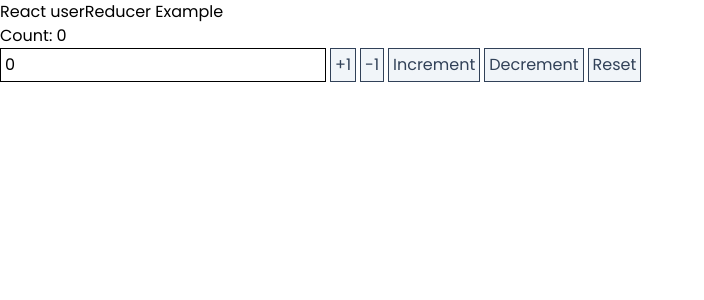
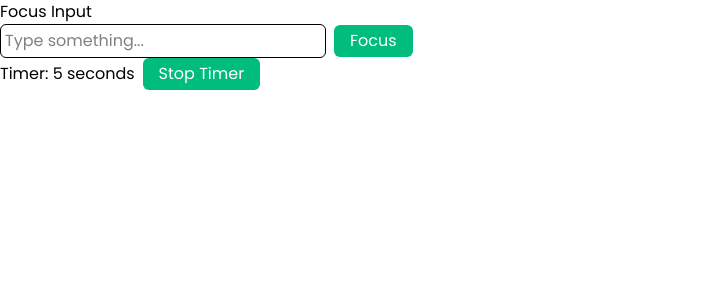
Before and after one commit to brientamayo/React-Course, a React (Vite) app: page / in a window 1280 px wide. Shown: the top 300 px of the page, without its empty margins (0-704 px from the left). Built offline with nearby package versions, Linux system fonts and the light colour scheme.

Commit message:
Update
Commit

```diff
--- a/src/App.jsx
+++ b/src/App.jsx
@@ -1,10 +1,11 @@
-import Counter from "./Counter"
+import FocusInput from "./FocusInput"
+import Timer from "./Timer"
 function App() {
 
   return (
     <div>
-      <h1>React userReducer Example</h1>
-      <Counter/>
+      <FocusInput/>
+      <Timer/>
     </div>
 
   )
--- a/src/Counter.jsx
+++ b/src/Counter.jsx
@@ -1,41 +1,70 @@
-import {useState} from 'react';
-import { CounterReducer, initialState } from './CounterReducer';
-import { useReducer } from 'react';
+import { useState, useReducer } from "react";
+import { CounterReducer, initialState } from "./CounterReducer";
+
 const Counter = () => {
   const [inputValue, setInputValue] = useState(0);
-	const [state, dispatch] = useReducer(CounterReducer, initialState)
+  const [state, dispatch] = useReducer(CounterReducer, initialState);
 
   const handleIncrement = () => {
-		dispatch({type: 'increment'});
-	}
+    dispatch({ type: "increment" });
+  };
 
   const handleDecrement = () => {
-		dispatch({type: 'decrement'});
-	}
-
+    dispatch({ type: "decrement" });
+  };
   const handleIncrementByAmount = () => {
-		dispatch({type: 'incrementByAmount', payload: Number(inputValue)});
+    dispatch({ type: "incrementByAmount", payload: Number(inputValue) });
     setInputValue(0);
-	}
+  };
   const handleDecrementByAmount = () => {
-		dispatch({type: 'decrementByAmount', payload: Number(inputValue)});
+    dispatch({ type: "decrementByAmount", payload: Number(inputValue) });
     setInputValue(0);
-	}
+  };
   const handleReset = () => {
-		dispatch({type: 'reset'});
-		setInputValue(0);
-	}
-	return(
+    dispatch({ type: "reset" });
+  };
+  return (
     <div>
-			<h1>Count: {state.count}</h1>
-			<input className='border p-1 mr-1' value={inputValue} type='number' min={0} onChange={(e) => setInputValue(e.target.value)}/>
-			<button onClick={handleIncrement} className='border bg-slate-100 text-slate-700 p-1 mr-1'>+1</button>
-			<button onClick={handleDecrement}  className='border bg-slate-100 text-slate-700 p-1 mr-1'>-1</button>
-			<button onClick={handleIncrementByAmount} className='border bg-slate-100 text-slate-700 p-1 mr-1'>Increment</button>
-			<button onClick={handleDecrementByAmount} className='border bg-slate-100 text-slate-700 p-1 mr-1'>Decrement</button>
-			<button onClick={handleReset}  className='border bg-slate-100 text-slate-700 p-1 mr-1'>Reset</button>
+      <p>Count: {state.count}</p>
+      <input
+        className="border p-1 mr-1"
+        type="number"
+        min={0}
+        value={inputValue}
+        onChange={(e) => setInputValue(e.target.value)}
+      />
+      <button
+        onClick={handleIncrement}
+        className="border p-1 mr-1 text-slate-700 bg-slate-100"
+      >
+        +1
+      </button>
+      <button
+        onClick={handleDecrement}
+        className="border p-1 mr-1 text-slate-700 bg-slate-100"
+      >
+        -1
+      </button>
+      <button
+        onClick={handleIncrementByAmount}
+        className="border p-1 mr-1 text-slate-700 bg-slate-100"
+      >
+        Increment
+      </button>
+      <button
+        onClick={handleDecrementByAmount}
+        className="border p-1 mr-1 text-slate-700 bg-slate-100"
+      >
+        Decrement
+      </button>
+      <button
+        onClick={handleReset}
+        className="border p-1 mr-1 text-slate-700 bg-slate-100"
+      >
+        Reset
+      </button>
     </div>
-	)
-}
+  );
+};
 
 export default Counter;
--- a/src/CounterReducer.jsx
+++ b/src/CounterReducer.jsx
@@ -1,11 +1,11 @@
-const initialState = {count: 0};
+const initialState = { count: 0 };
 
 const CounterReducer = (state, action) => {
   switch (action.type) {
     case "increment":
-      return { ...state, count: state.count + 1};
+      return { ...state, count: state.count + 1 };
     case "decrement":
-      return { ...state, count: state.count - 1};
+      return { ...state, count: state.count - 1 };
     case "incrementByAmount":
       return { ...state, count: state.count + action.payload };
     case "decrementByAmount":
@@ -17,4 +17,4 @@ const CounterReducer = (state, action) => {
   }
 };
 
-export {CounterReducer, initialState};
+export { initialState, CounterReducer };
--- /dev/null
+++ b/src/FocusInput.jsx
@@ -0,0 +1,29 @@
+import { useRef } from "react";
+
+const FocusInput = () => {
+  const inputElement = useRef(null);
+
+  const focusInput = () => {
+    inputElement.current.focus();
+    inputElement.current.value = "Hello, World!";
+  };
+  return (
+    <div>
+      <h1>Focus Input</h1>
+      <input
+        ref={inputElement}
+        type="text"
+        placeholder="Type something..."
+        className="border p-1 rounded-md mr-2"
+      />
+      <button
+        onClick={() => focusInput()}
+        className="bg-emerald-500 px-4 py-1 text-white hover:bg-emerald-600 cursor-pointer rounded-md"
+      >
+        Focus
+      </button>
+    </div>
+  );
+};
+
+export default FocusInput;
--- /dev/null
+++ b/src/Timer.jsx
@@ -0,0 +1,23 @@
+import { useState, useRef, useEffect } from "react";
+const Timer = () => {
+  const [count, setCount] = useState(0);
+  const intervalRef = useRef(null);
+
+  useEffect(() => {
+    intervalRef.current = setInterval(() => {
+      setCount((prev) => prev + 1);
+    }, 1000);
+    return () => {
+      clearInterval(intervalRef.current);
+    };
+  }, []);
+
+  return (
+    <div className="flex gap-2 items-center">
+      <p>Timer: {count} seconds</p>
+      <button onClick={() => {clearInterval(intervalRef.current)}} className="bg-emerald-500 cursor-pointer rounded-md px-4 py-1 text-white">Stop Timer</button>
+    </div>
+  );
+};
+
+export default Timer;
```
Lines whose indentation alone changed are shown as unchanged.
